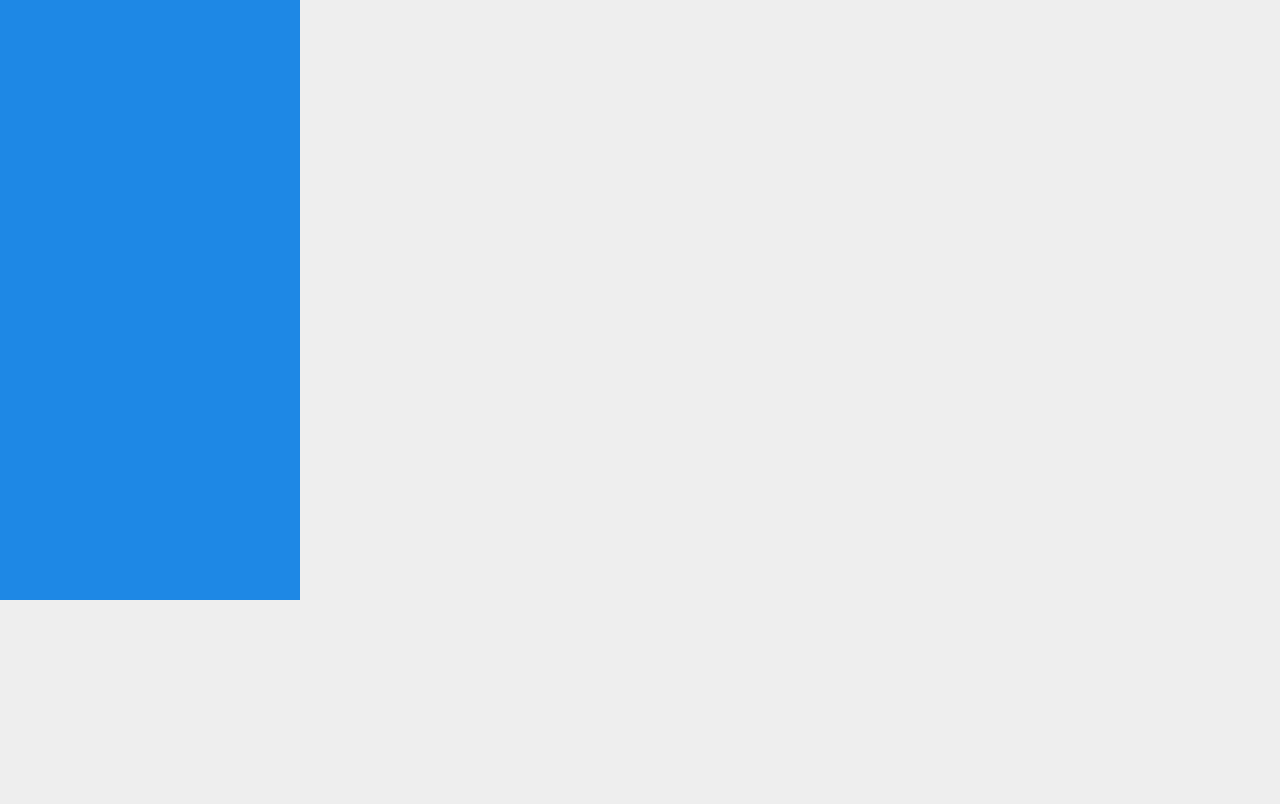
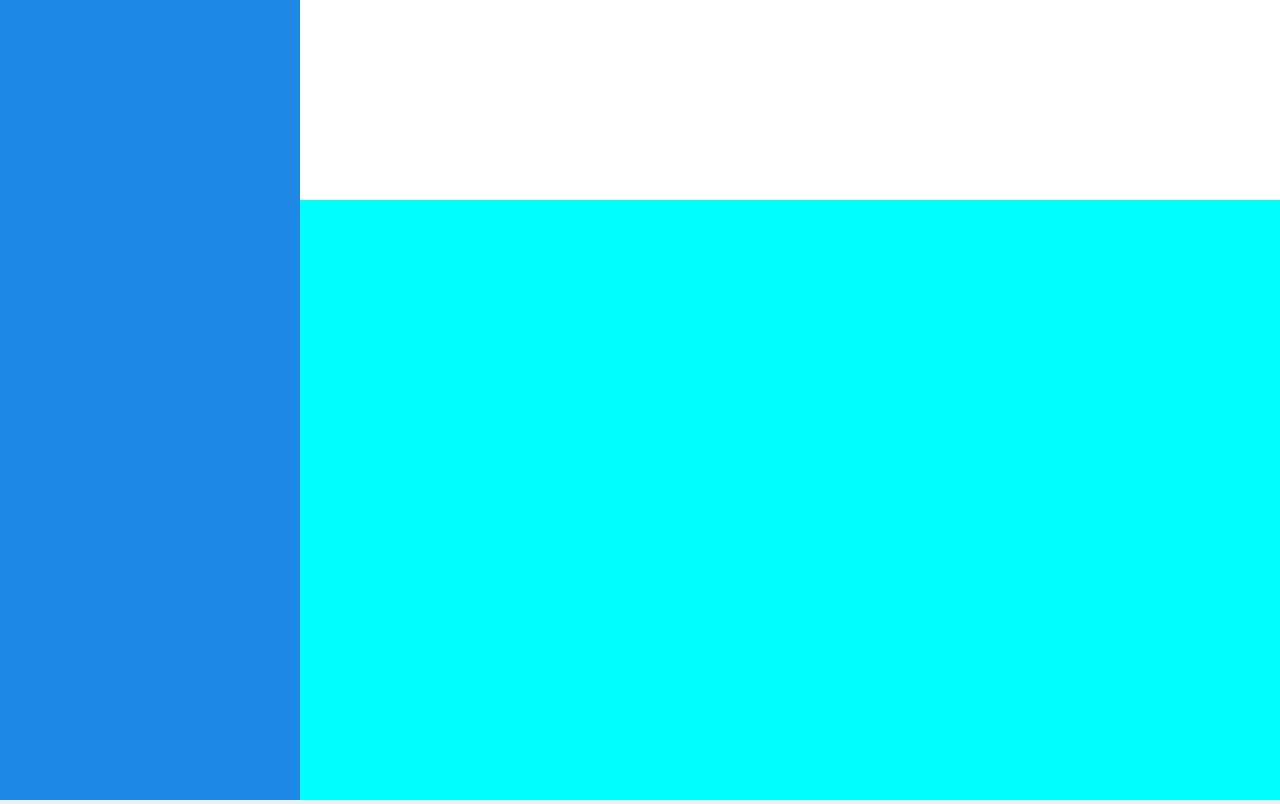
Before and after one commit to abdulaitobi/admin-dashboard, a plain HTML site: page index.html in a window 1280 px wide. Drawn offline with Linux system fonts and the light colour scheme.

Commit message:
Finished layout of sidebar and header

```diff
--- a/index.html
+++ b/index.html
@@ -12,7 +12,11 @@
 
         </div>
         <div id="header">
-
+            <span></span>
+            <span></span>
+            <span></span>
+            <span></span>
+            <span></span>
         </div>
         <div id="main-content">
 
--- a/styles.css
+++ b/styles.css
@@ -4,10 +4,21 @@ body{
 }
 #container{
     display: inline-grid;
-    grid-template: 300px 300px/ 300px 300px 300px;
+    width: 100vw;
+    height: 100vh;
+    grid-template-rows: 200px auto;
+    grid-template-columns: 300px auto;
 }
 
 #sidebar{
-    grid-area: 1/1/5/1;
+    grid-area: 1/1/3/1;
     background-color: #1E88E5;
 }
+#header{
+    grid-area: 1/2/1/3;
+    background-color: white;
+}
+#main-content{
+    grid-area: 2/2/3/3;
+    background-color: aqua;
+}
```
